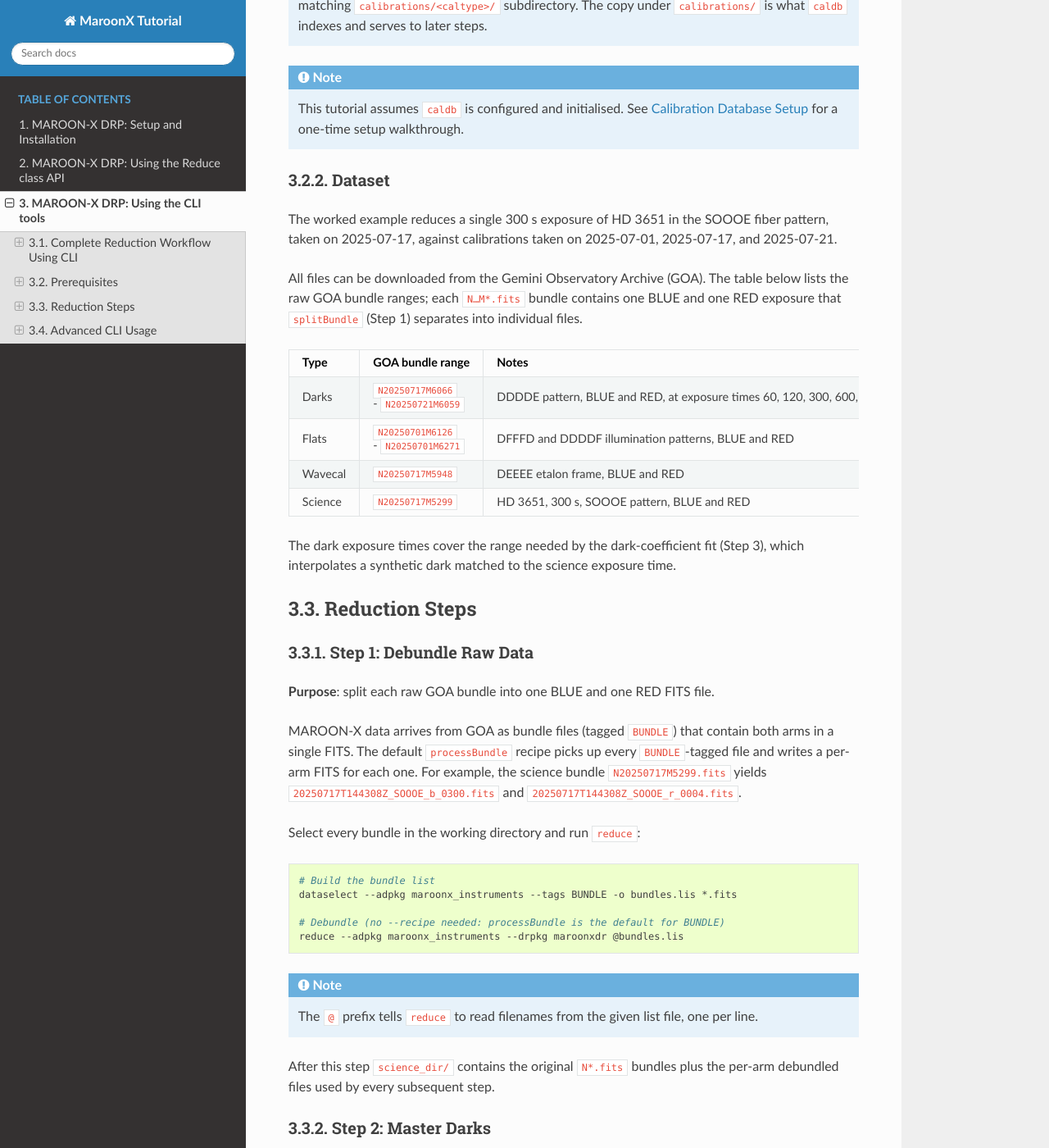
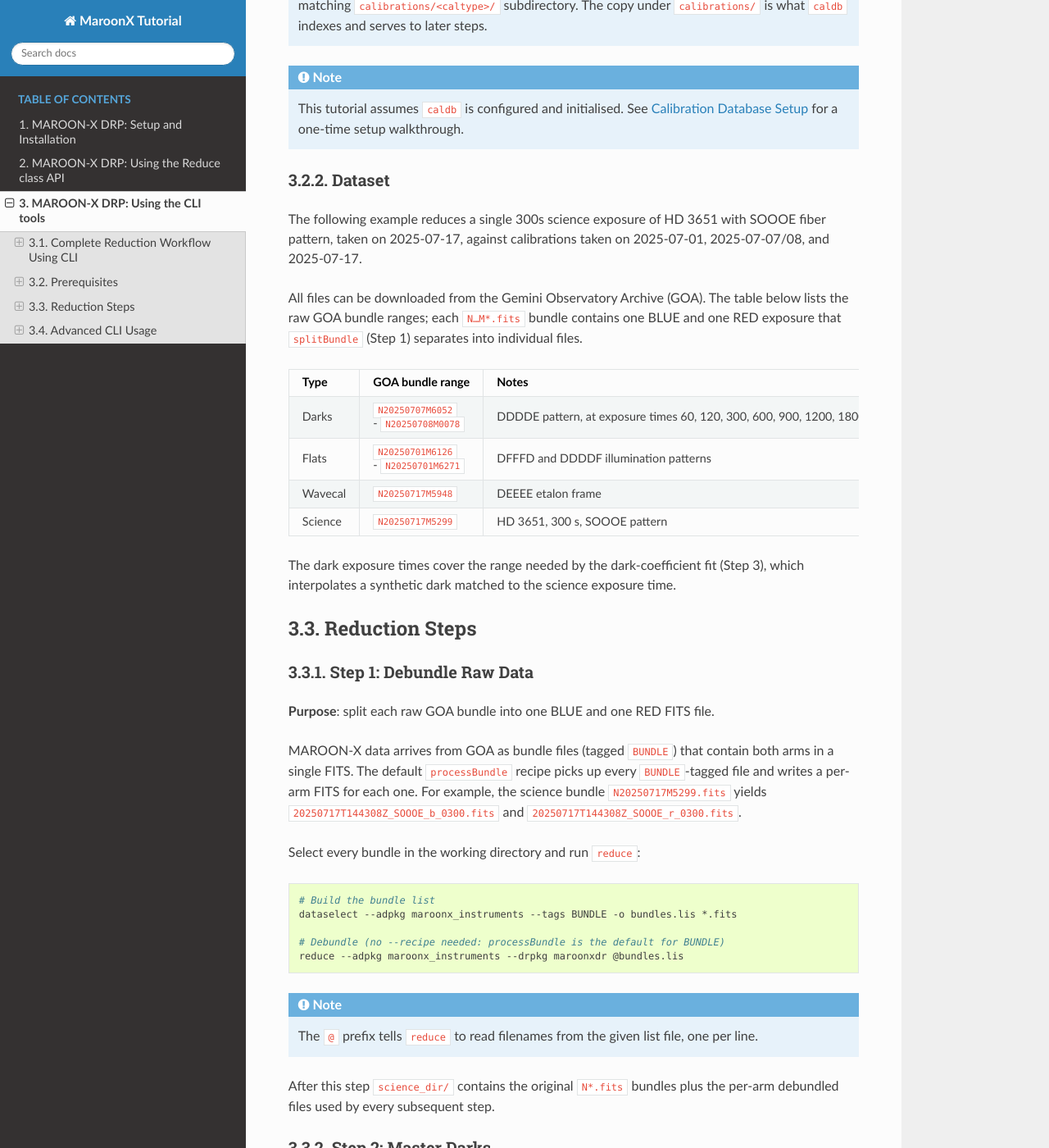
Before and after one commit to GeminiDRSoftware/MAROONXDR, a Sphinx documentation site: the page built from doc/tutorials/MAROONXDR_Tutorial/example_cli.rst, in a window 1280 px wide and 1400 px high, scrolled down 1889 px. Shown: the whole window at 82% size. Built offline with Sphinx 7.4.7 and the Read the Docs theme 3.1.0, drawn with Linux system fonts in a browser that asks for light colours; formulas are drawn with MathJax 3; some of the changed text lies outside the part shown.

Commit message:
update example dataset

```diff
--- a/doc/tutorials/MAROONXDR_Tutorial/example_cli.rst
+++ b/doc/tutorials/MAROONXDR_Tutorial/example_cli.rst
@@ -90,9 +90,9 @@ managed by ``caldb``::
 Dataset
 -------
 
-The worked example reduces a single 300 s exposure of HD 3651 in the SOOOE
+The following example reduces a single 300s science exposure of HD 3651 with SOOOE
 fiber pattern, taken on 2025-07-17, against calibrations taken on
-2025-07-01, 2025-07-17, and 2025-07-21.
+2025-07-01, 2025-07-07/08, and 2025-07-17.
 
 All files can be downloaded from the Gemini Observatory Archive (GOA). The
 table below lists the raw GOA bundle ranges; each ``N…M*.fits`` bundle
@@ -102,16 +102,16 @@ separates into individual files.
 +----------+-------------------------------+----------------------------------------------+
 | Type     | GOA bundle range              | Notes                                        |
 +==========+===============================+==============================================+
-| Darks    | ``N20250717M6066`` -          | DDDDE pattern, BLUE and RED, at exposure     |
-|          | ``N20250721M6059``            | times 60, 120, 300, 600, 900, 1200, 1800 s   |
+| Darks    | ``N20250707M6052`` -          | DDDDE pattern, at exposure                   |
+|          | ``N20250708M0078``            | times 60, 120, 300, 600, 900, 1200, 1800 s   |
 +----------+-------------------------------+----------------------------------------------+
-| Flats    | ``N20250701M6126`` -          | DFFFD and DDDDF illumination patterns,       |
-|          | ``N20250701M6271``            | BLUE and RED                                 |
+| Flats    | ``N20250701M6126`` -          | DFFFD and DDDDF illumination patterns        |
+|          | ``N20250701M6271``            |                                              |
 +----------+-------------------------------+----------------------------------------------+
-| Wavecal  | ``N20250717M5948``            | DEEEE etalon frame, BLUE and RED             |
+| Wavecal  | ``N20250717M5948``            | DEEEE etalon frame                           |
 +----------+-------------------------------+----------------------------------------------+
-| Science  | ``N20250717M5299``            | HD 3651, 300 s, SOOOE pattern,               |
-|          |                               | BLUE and RED                                 |
+| Science  | ``N20250717M5299``            | HD 3651, 300 s, SOOOE pattern                |
+|          |                               |                                              |
 +----------+-------------------------------+----------------------------------------------+
 
 The dark exposure times cover the range needed by the dark-coefficient fit
@@ -133,7 +133,7 @@ contain both arms in a single FITS. The default ``processBundle`` recipe
 picks up every ``BUNDLE``-tagged file and writes a per-arm FITS for each
 one. For example, the science bundle ``N20250717M5299.fits`` yields
 ``20250717T144308Z_SOOOE_b_0300.fits`` and
-``20250717T144308Z_SOOOE_r_0004.fits``.
+``20250717T144308Z_SOOOE_r_0300.fits``.
 
 Select every bundle in the working directory and run ``reduce``:
 
```
Also changed, not shown: other parts of doc/tutorials/MAROONXDR_Tutorial/example_cli.rst (+1 -1 lines), doc/tutorials/MAROONXDR_Tutorial/example_api.rst (+10 -10 lines).
